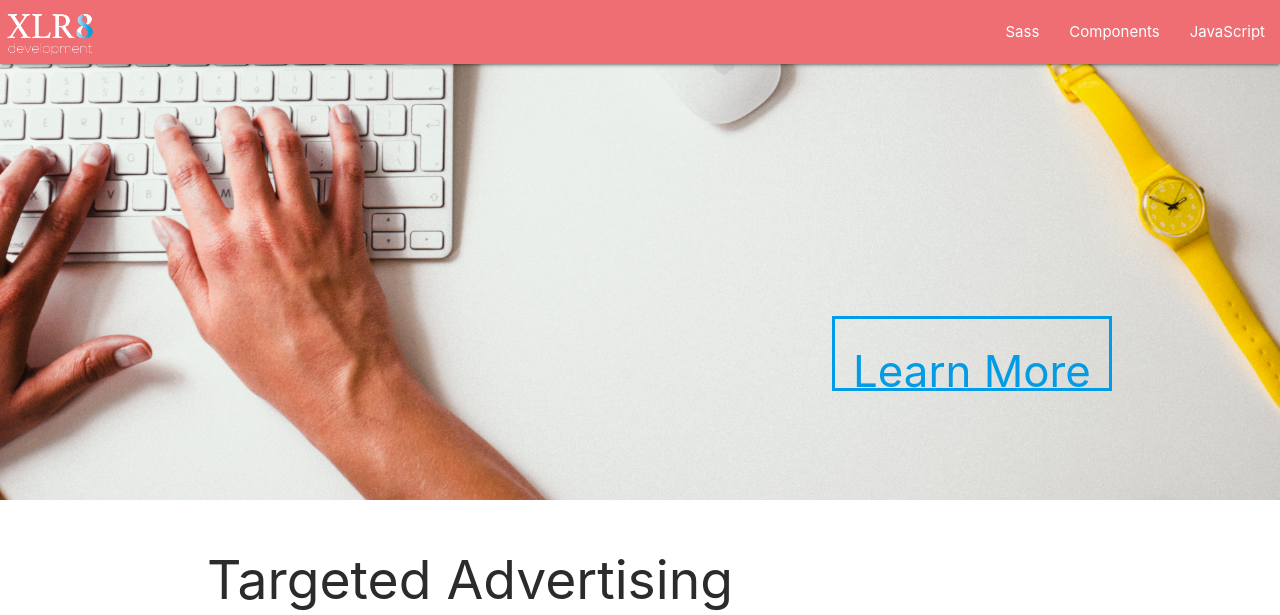
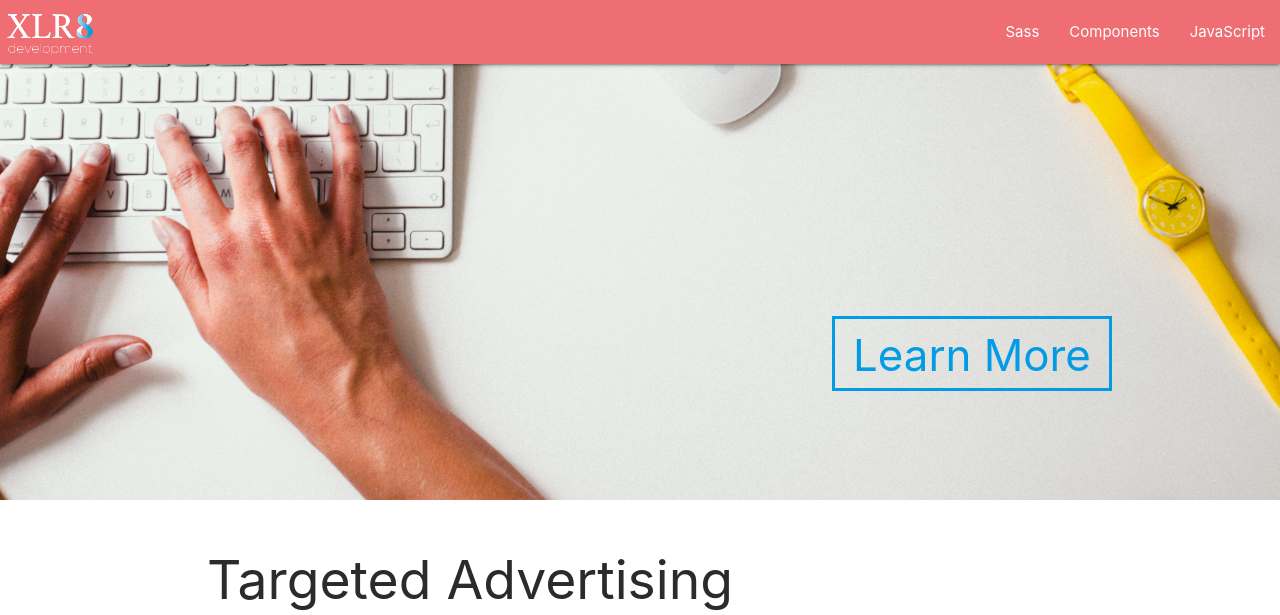
Before and after one commit to jfed8/AdVantage, a Django app: page / in a window 1280 px wide. Shown: the top 615 px of the page. Run offline with Django 3.2, Linux system fonts and the light colour scheme; some libraries are stand-ins or nearby versions.

Commit message:
fixed learn more

```diff
--- a/homepage/templates/base.html
+++ b/homepage/templates/base.html
@@ -121,7 +121,7 @@
 
     <div class="parallax-container">
       <div class="parallax"><img src="{% static '/homepage/pexels-photo.jpg' %}" style="width:100%"></div>
-      <a href="/" style="display:inline-block;"><div style="width:280px;height:75px;border:solid;margin-top:300px;margin-left:65%;text-align:center;position:absolute;"><h3 style="line-height:.35R;">Learn More</h3></div></a>
+      <a href="/" style="display:inline-block;"><div style="width:280px;height:75px;border:solid;margin-top:300px;margin-left:65%;text-align:center;position:absolute;"><h3 style="line-height:.35;">Learn More</h3></div></a>
     </div>
     <div class="section white">
       <div class="row container">
```
